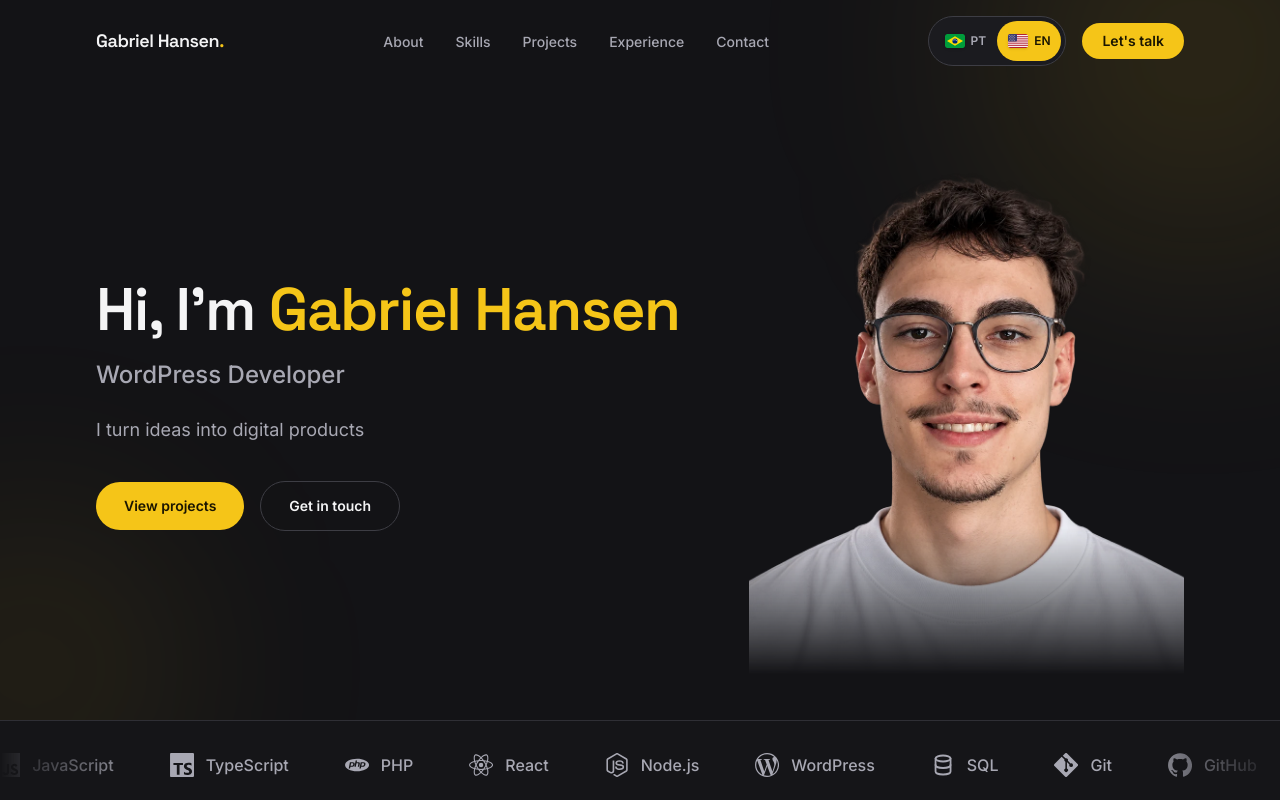
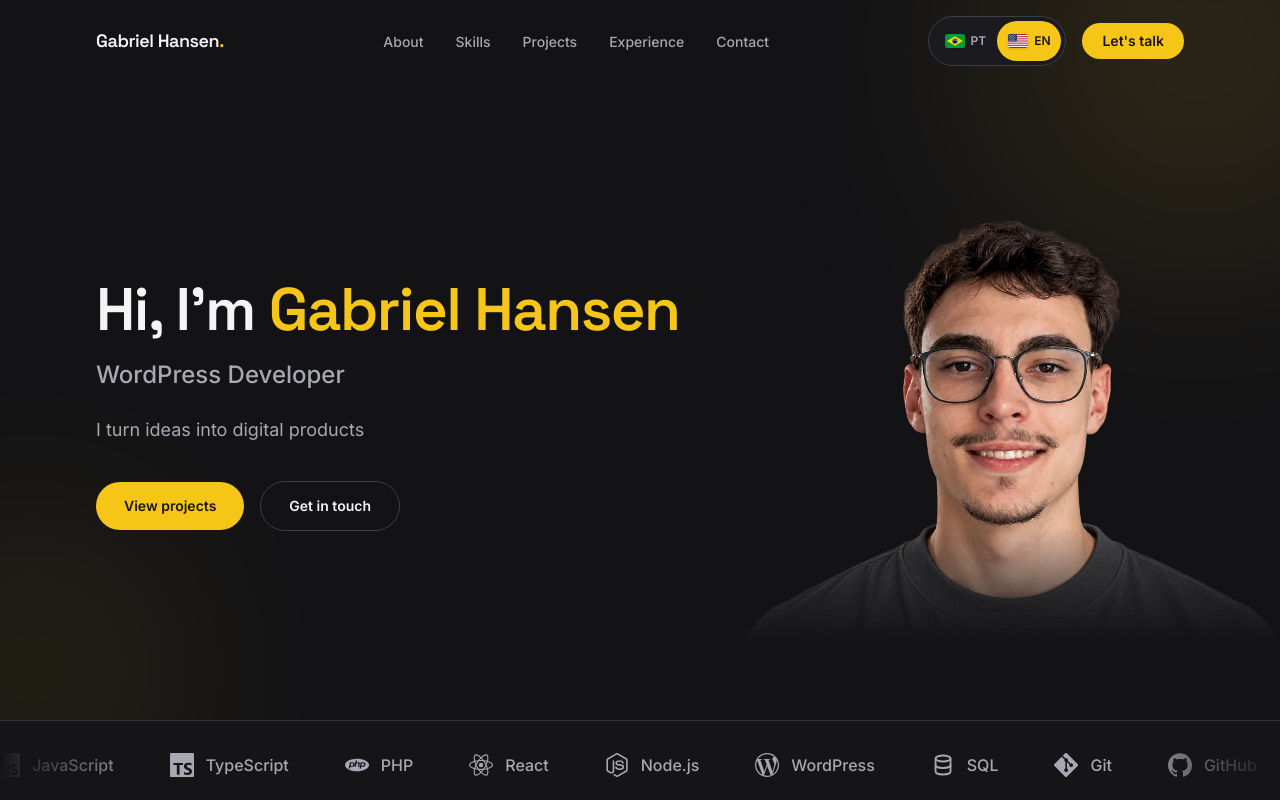
Before and after one commit to GabrielHansenn/portfolio-gabriel, a React (Vite) app: page / in a window 1280 px wide. Shown: the top 800 px of the page. Built offline with nearby package versions, Linux system fonts and the light colour scheme.

Commit message:
troca de avatar

```diff
--- a/src/components/Hero.tsx
+++ b/src/components/Hero.tsx
@@ -60,14 +60,16 @@ export function Hero() {
           </Reveal>
         </div>
 
-        <Reveal delay={200} className="flex justify-center lg:-mb-8 lg:self-end lg:justify-end">
+        {/* min-w-0 impede a foto de esticar a coluna e espremer o texto; o
+            que passar da coluna sangra para a direita, sem empurrar nada. */}
+        <Reveal delay={200} className="flex min-w-0 justify-center lg:-mb-20 lg:self-end lg:justify-start">
           {profile.avatar ? (
             <img
               src={profile.avatar}
               alt={t.hero.avatarAlt(profile.name)}
               /* A máscara dissolve a base da foto no fundo, para o recorte
                  não terminar num corte reto. */
-              className="hero-photo w-full max-w-[18rem] object-contain object-bottom sm:max-w-sm lg:max-h-[68vh] lg:w-auto lg:max-w-none"
+              className="hero-photo w-full max-w-[18rem] object-contain object-bottom sm:max-w-sm lg:max-h-[54vh] lg:w-auto lg:max-w-none"
             />
           ) : (
             <div className="flex aspect-square w-full max-w-xs items-center justify-center rounded-[2rem] border border-(--color-border-strong) bg-(--color-surface) lg:max-w-sm">
```
Also changed, not shown: public/avatar.webp.
